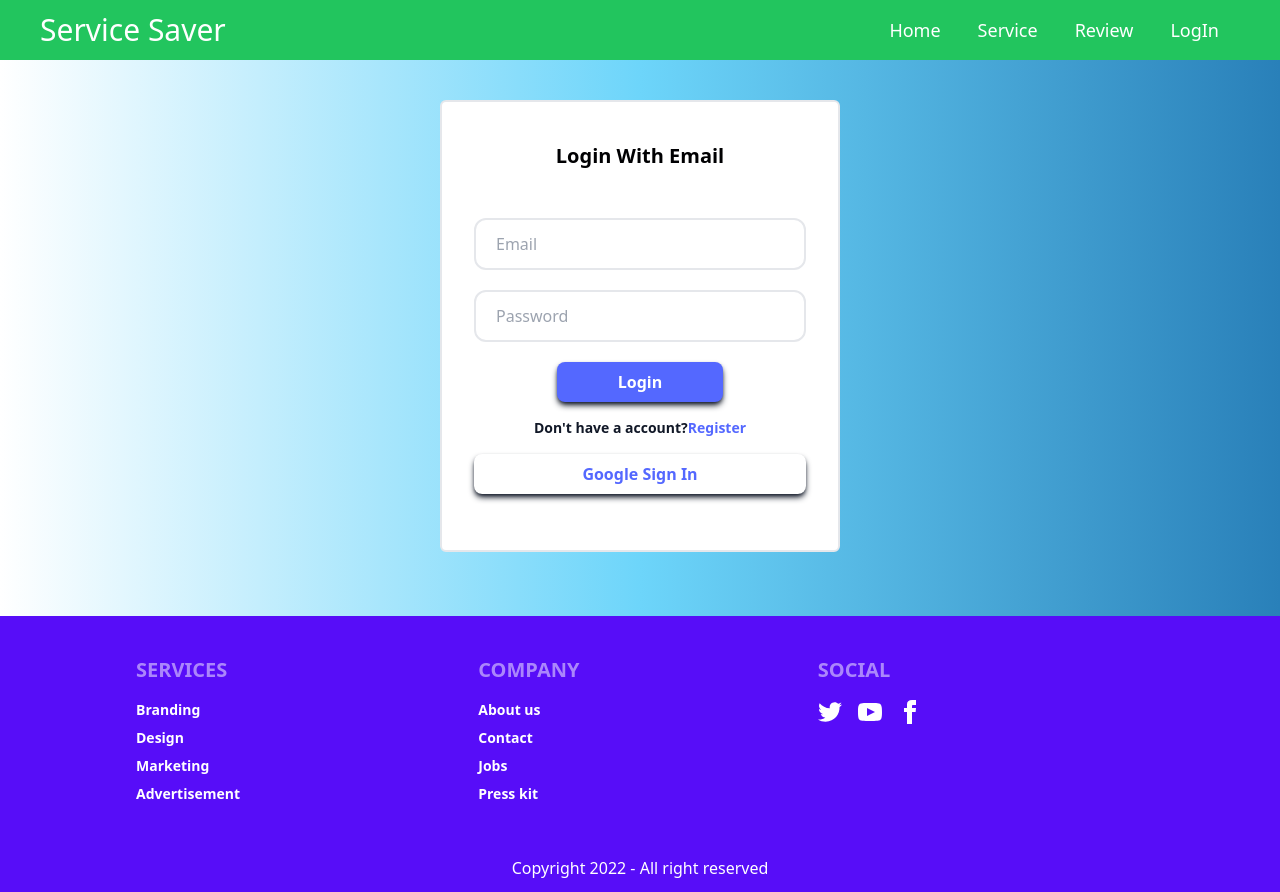
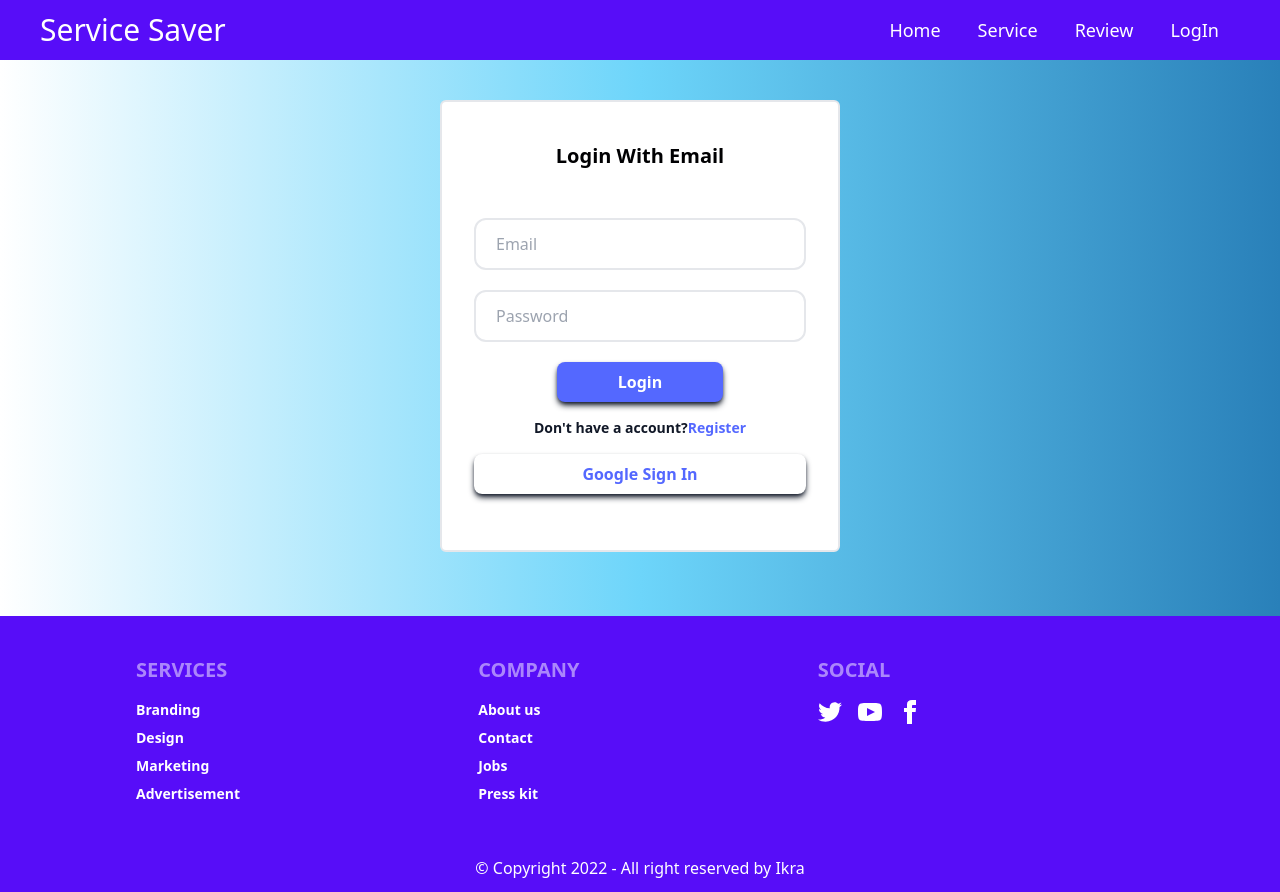
Before and after one commit to Ikraa/service-saver-reveiw-client-side, a React (Create React App) app: page /login in a window 1280 px wide. Built offline with nearby package versions, Linux system fonts and the light colour scheme; no server answers; what react-photo-view would draw is missing.

Commit message:
correcting footer

```diff
--- a/src/components/Footer.js
+++ b/src/components/Footer.js
@@ -43,7 +43,7 @@ const Footer = () => {
                 <path d="M19.615 3.184c-3.604-.246-11.631-.245-15.23 0-3.897.266-4.356 2.62-4.385 8.816.029 6.185.484 8.549 4.385 8.816 3.6.245 11.626.246 15.23 0 3.897-.266 4.356-2.62 4.385-8.816-.029-6.185-.484-8.549-4.385-8.816zm-10.615 12.816v-8l8 3.993-8 4.007z"></path>
               </svg>
             </a>
-            <a href="https://www.facebook.com/istieak" target="_blank">
+            <a href="https://www.facebook.com/ikraa.munnissa" target="_blank">
               <svg
                 xmlns="http://www.w3.org/2000/svg"
                 width="24"
@@ -58,7 +58,9 @@ const Footer = () => {
         </div>
       </footer>
       <div className="text-center h-12 flex justify-center items-center">
-        <p className="text-white">Copyright 2022 - All right reserved</p>
+        <p className="text-white">
+          &copy; Copyright 2022 - All right reserved by Ikra
+        </p>
       </div>
     </div>
   );
--- a/src/components/Menubar.js
+++ b/src/components/Menubar.js
@@ -10,7 +10,7 @@ const Menubar = () => {
     return;
   }
   return (
-    <div className="bg-green-500 h-[60px] flex justify-between px-[40px] items-center">
+    <div className="bg-primary h-[60px] flex justify-between px-[40px] items-center">
       <h1 className="text-white text-3xl fnt-bold">Service Saver</h1>
       <div className="menu-link">
         <Link to="/" className="text-white py-2 text-[18px] px-4 mr-[5px] ">
--- a/src/pages/Home.js
+++ b/src/pages/Home.js
@@ -15,10 +15,11 @@ const Home = () => {
           <div class="hero-content text-center">
             <div class="max-w-md">
               <h1 class="text-5xl font-bold text-white">Hello there</h1>
-              <p class="py-6 text-white">
-                Provident cupiditate voluptatem et in. Quaerat fugiat ut
-                assumenda excepturi exercitationem quasi. In deleniti eaque aut
-                repudiandae et a id nisi.
+              <p class="py-6 text-white text-xl">
+                We are organization to help you to develop your life and your
+                life style . We have highly skillful training team. So the we
+                provide our service at low rate, save time, 24 hour service
+                anytime you want and more facilities.
               </p>
               <button class="btn btn-primary">Get Started</button>
             </div>
@@ -27,7 +28,9 @@ const Home = () => {
       </div>
 
       <section className="w-[90%] mx-auto">
-        <h1 className="underline mt-10  text-4xl text-gray-600">Services</h1>
+        <h1 className="underline mt-10  text-4xl text-gray-600 text-center">
+          Services
+        </h1>
         <Services serviceData={serviceData} />
       </section>
       <Footer />
```
